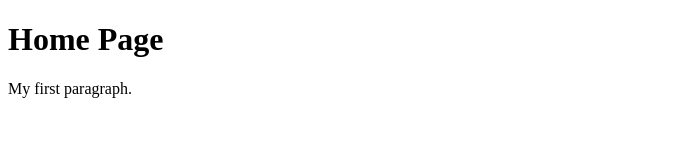
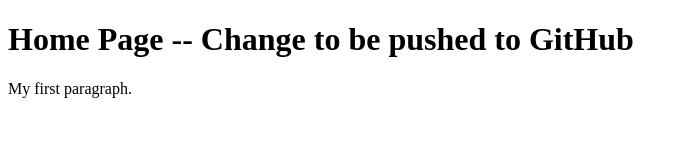
Before and after one commit to KasianenkoUA/git-demo, a plain HTML site: page web/index.html in a window 1280 px wide. Shown: the whole page, without its empty margins (0-688 px from the left). Drawn offline with Linux system fonts and the light colour scheme.

Commit message:
Updating index page for GitHub

```diff
--- a/web/index.html
+++ b/web/index.html
@@ -2,7 +2,7 @@
 <html>
 <body>
 
-<h1>Home Page</h1>
+<h1>Home Page -- Change to be pushed to GitHub</h1>
 
 <p>My first paragraph.</p>
 
```
